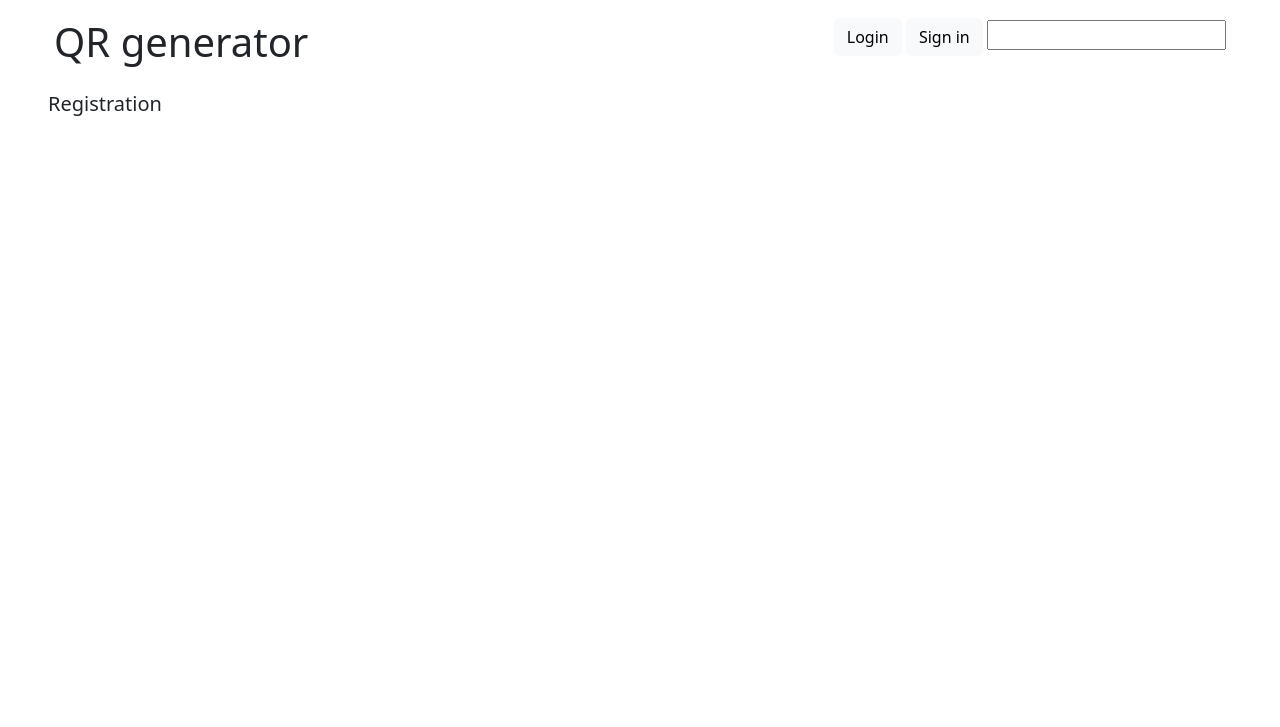
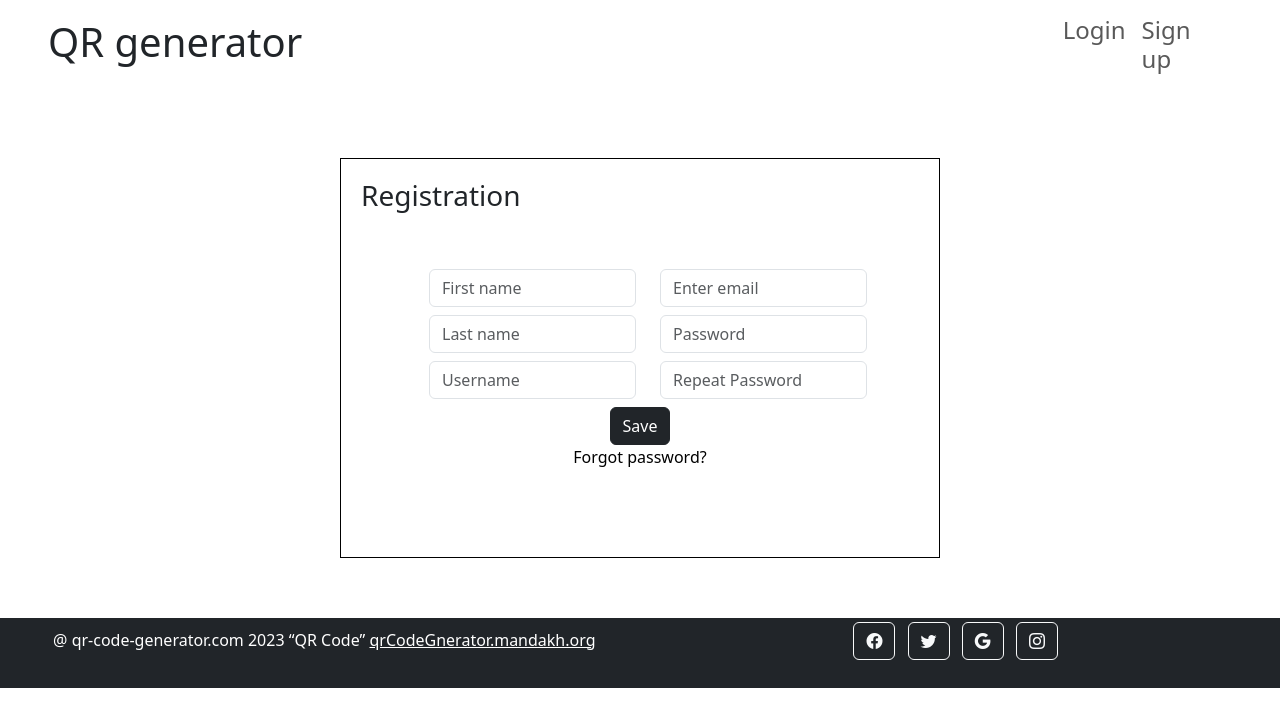
Before and after one commit to Enkhzaya0122/QRgenerator, a Django app: page /register/ in a window 1280 px wide. Shown: the top 727 px of the page. Run offline with Django 4.2, Linux system fonts and the light colour scheme.

Commit message:
register template

```diff
--- a/qrCodeFrontEnd/templates/register.html
+++ b/qrCodeFrontEnd/templates/register.html
@@ -1,49 +1,141 @@
+{% load static %}
+
 <!DOCTYPE html>
 <html lang="en">
 <head>
   <meta charset="utf-8">
   <title></title>
-  <link href="style.css" rel="stylesheet" />
+  <link href="../static/css/style.css" rel="stylesheet" />
   <link href="https://cdn.jsdelivr.net/npm/bootstrap@5.3.0-alpha2/dist/css/bootstrap.min.css" rel="stylesheet" integrity="sha384-aFq/bzH65dt+w6FI2ooMVUpc+21e0SRygnTpmBvdBgSdnuTN7QbdgL+OapgHtvPp" crossorigin="anonymous">
+  <link rel="stylesheet" href="https://cdn.jsdelivr.net/npm/bootstrap-icons@1.10.5/font/bootstrap-icons.css">
+    <style>
+        .box{
+            border: 1px solid black;
+            margin:5%;
+            padding: 20px;
+            width: 600px;
+            height: 400px;
+        }
 
-  <style>
-      .include{
-        padding: 1.5%;
-      }
-      .p{
-        font-size: 24px;
-        text-decoration: underline;
+        .l-button{
+            margin: 5 5 0 0;
+        }
 
-      }
+        .forgot_a{
+            color: black;
+            text-decoration: none;
+        }
+        .ishee{
+          width: 49%;
+          height: 10%;
+          display: inline-block;
 
-      .output{
-        padding: 1.5%;
-        text-align: right;
-      }
-  </style>
+        }
+    </style>
 </head>
 <body>
-    <form>
-      <div class="mx-5">
-          <div class="row ">
-            <div class="col-sm  include" >
+      <div class="mx-5 d-flex flex-column flex-row">
+          <div class="row justify-content-between">
+            <div class="col-6  include" >
               <h1>QR generator</h1>
             </div>
-            <div class="col-sm output" >
-                    <button type="button" class="btn btn-light">Login</button>
-                    <button type="button" class="btn btn-light">Sign in</button>
-                    <input type="text">
+            <div class="col col-lg-2 ">
+                <nav class="navbar navbar-expand-lg navbar-light">
+                    <div class="collapse navbar-collapse" id="navbarNav">
+                      <ul class="navbar-nav">
+                        <li class="nav-item active">
+                          <a class="nav-link" href="#"><h4>Login</h4></a>
+                        </li>
+                        <li class="nav-item">
+                          <a class="nav-link" href="#"><h4>Sign up</h4></a>
+                        </li>
+                      </ul>
+                    </div>
+                  </nav>
             </div>
-          </div>
 
-          <div class="row">
-            <div class="box center">
-                <h5>Registration</h5>
+           </div>
+
+           <div class="row  d-flex justify-content-center">
+            <div class="box">
+                <h3>Registration</h3>
+
+                <div class="m-5">
+                    <form>
+                      <div class="container">
+                        <div class="row">
+                          <div class="col">
+                            <div class="form-group">
+                              <input type="text" class="form-control m-2" id="exampleInputPassword1" placeholder="First name">
+                            </div>
+                            <div class="form-group">
+                              <input type="text" class="form-control m-2" id="exampleInputPassword1" placeholder="Last name">
+                            </div>
+                            <div class="form-group">
+                              <input type="text" class="form-control m-2" id="exampleInputPassword1" placeholder="Username">
+                            </div>
+                          </div>
+                          <div class="col">
+                            <div class="form-group">
+                              <input type="email" class="form-control m-2" id="exampleInputEmail1" aria-describedby="emailHelp" placeholder="Enter email">
+                            </div>
+                            <div class="form-group">
+                              <input type="Password" class="form-control m-2" id="exampleInputPassword1" placeholder="Password">
+                            </div>
+                            <div class="form-group">
+                              <input type="Password" class="form-control m-2" id="exampleInputPassword1" placeholder="Repeat Password">
+                            </div>
+                          </div>
+                        </div>
+                      </div>
+                        <!-- <div class="form-group">
+                          <input type="text" class="form-control m-2" id="exampleInputPassword1" placeholder="First name">
+                        </div>
+                        <div class="form-group">
+                          <input type="text" class="form-control m-2" id="exampleInputPassword1" placeholder="Last name">
+                        </div>
+                        <div class="form-group">
+                          <input type="text" class="form-control m-2" id="exampleInputPassword1" placeholder="Username">
+                        </div>
+                        <div class="form-group">
+                          <input type="email" class="form-control m-2" id="exampleInputEmail1" aria-describedby="emailHelp" placeholder="Enter email">
+                        </div>
+                        <div class="form-group">
+                          <input type="Password" class="form-control m-2" id="exampleInputPassword1" placeholder="Password">
+                        </div>
+                        <div class="form-group">
+                          <input type="Password" class="form-control m-2" id="exampleInputPassword1" placeholder="Repeat Password">
+                        </div> -->
+                        <div class="d-flex justify-content-center">
+                            <button type="submit" class="btn btn-dark l-button d-flex justify-content-center">Save</button>
+                        </div>
+
+
+                        <p class="d-flex justify-content-center"><a href="https://www.w3schools.com/ " class="forgot_a">Forgot password?</a></p>
+
+                      </form>
+                </div>
 
             </div>
-          </div>
+
+           </div>
       </div>
 
-    </form>
+      <footer class="bg-dark text-center text-white ">
+        <div class="ishee" >
+          @ qr-code-generator.com 2023   “QR Code”
+          <a class="text-white" href="#">qrCodeGnerator.mandakh.org</a>
+        </div>
+        <!-- Grid container -->
+        <div class="ishee">
+          <!-- Section: Social media -->
+          <section class="mb-4">
+            <a class="btn btn-outline-light btn-floating m-1" href="#!" role="button"><i class="bi bi-facebook"></i></a>
+            <a class="btn btn-outline-light btn-floating m-1" href="#!" role="button"><i class="bi bi-twitter"></i></a>
+            <a class="btn btn-outline-light btn-floating m-1" href="https://mail.google.com/mail/u/0/#inbox" role="button"><i class="bi bi-google"></i></a>
+            <a class="btn btn-outline-light btn-floating m-1" href="https://www.instagram.com/theibblanc/" role="button"><i class="bi bi-instagram"></i></a>
+          </section>
+        </div>
+      </footer>
 </body>
 </html>
```
